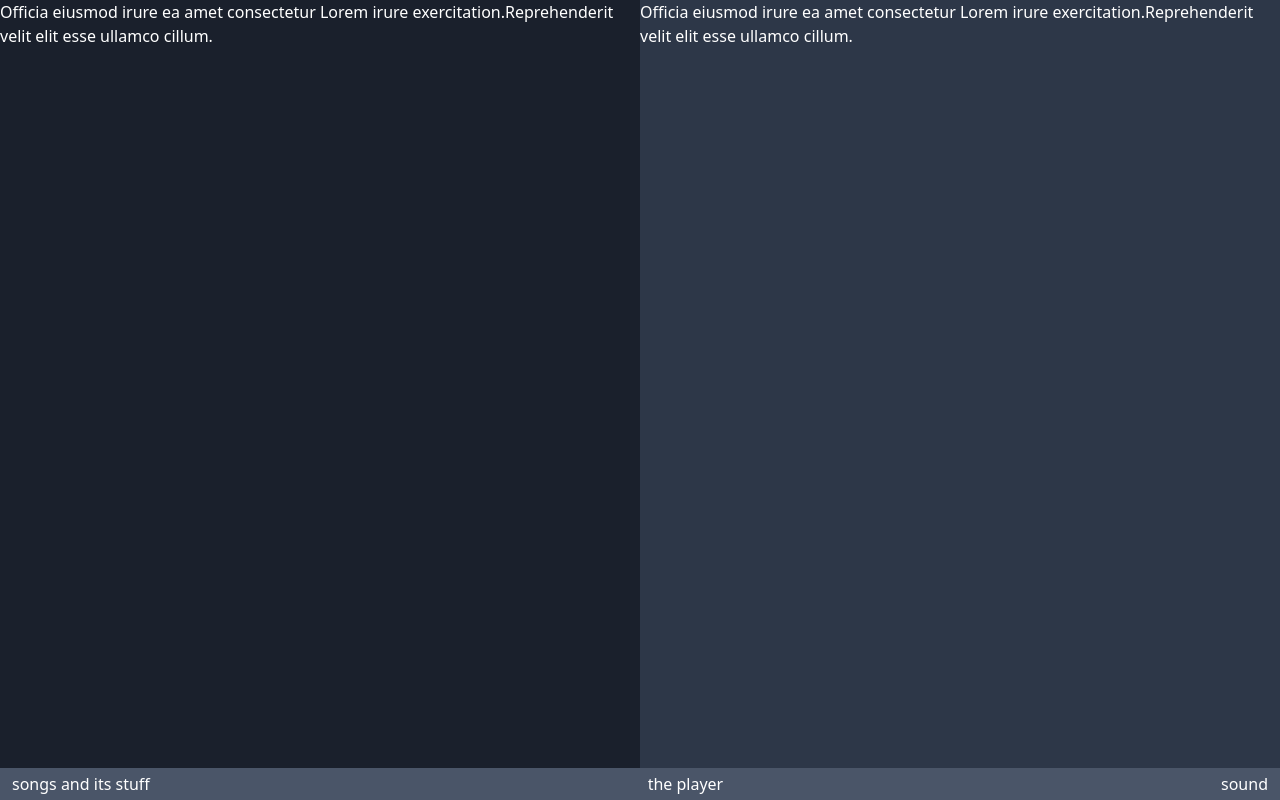
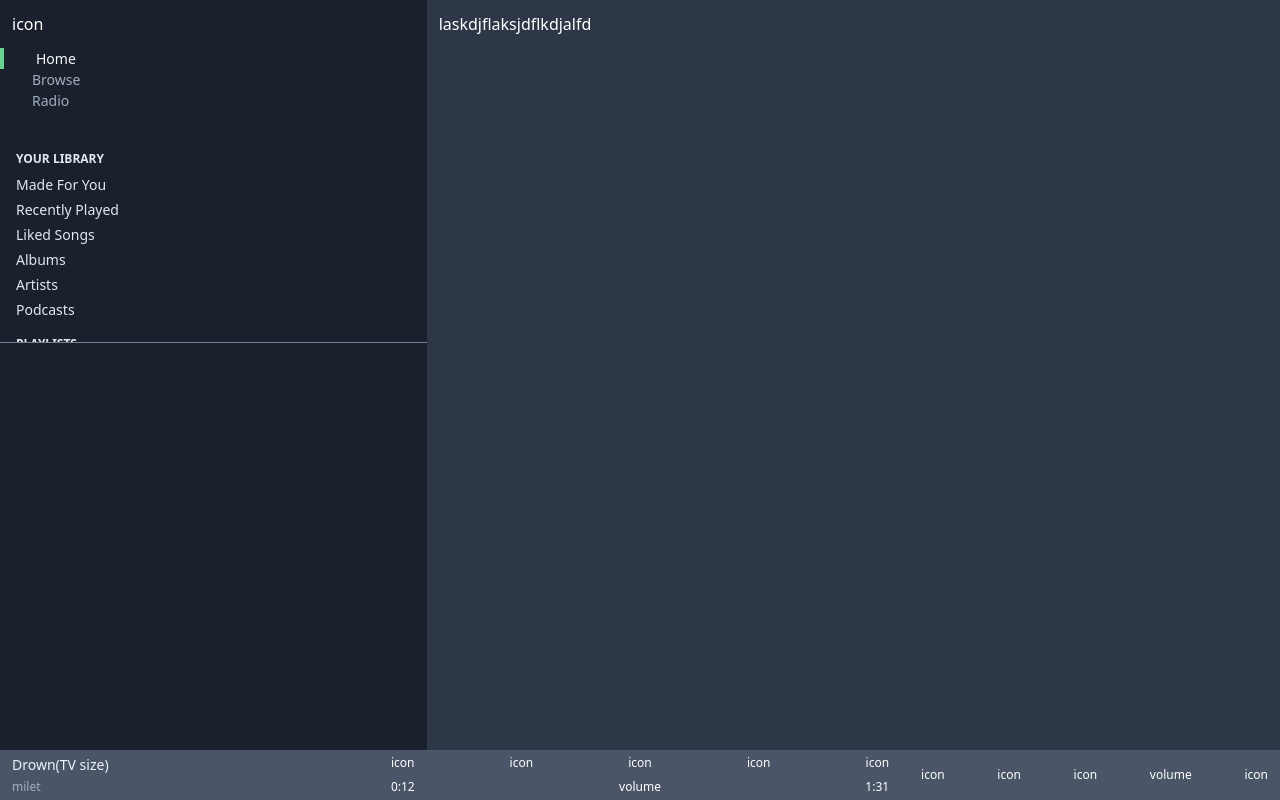
Before and after one commit to Farooq-azam-khan/spotify-ui, a React (Create React App) app: page / in a window 1280 px wide. Built offline with nearby package versions, Linux system fonts and the light colour scheme.

Commit message:
started sidebar

```diff
--- a/src/App.js
+++ b/src/App.js
@@ -1,14 +1,11 @@
 import React from 'react';
 
 import ActiveSongDrawer from './components/ActiveSongDrawer';
-
+import Home from './components/Home'
 const App = () => {
   return (
     <div className="flex flex-col items-center justify-center text-white w-screen h-screen">
-      <div className="flex bg-gray-800 h-full">
-        <div className="overflow-auto bg-gray-900 h-full">Officia eiusmod irure ea amet consectetur Lorem irure exercitation.Reprehenderit velit elit esse ullamco cillum.</div>
-        <div className="flex-grow">Officia eiusmod irure ea amet consectetur Lorem irure exercitation.Reprehenderit velit elit esse ullamco cillum.</div>
-      </div>
+      <Home className="flex bg-gray-800 h-full w-full" />
       <ActiveSongDrawer className="flex w-full items-center justify-between bg-gray-700 px-3 py-1" />
     </div>
 
--- a/src/components/ActiveSongDrawer.js
+++ b/src/components/ActiveSongDrawer.js
@@ -2,7 +2,16 @@ import React from 'react';
 
 const ActiveSongDrawer = ({ className }) => {
     return <div className={className}>
-        <div>songs and its stuff</div><div>the player</div><div>sound </div>
+        <div className="w-2/5 mr-4 h-full text-sm text-gray-200">Drown(TV size)<br /><span className="text-gray-500 text-xs">milet</span></div>
+        <div className="w-3/5 flex flex-col h-full mr-4 items-center justify-between text-xs px-4">
+            <div className="flex items-center justify-between w-full">
+                <div>icon</div><div>icon</div><div>icon</div><div>icon</div><div>icon</div>
+            </div>
+            <div className="inline-flex items-center justify-between w-full "><div>0:12</div><div>volume</div><div>1:31</div></div>
+        </div>
+        <div className="w-2/5 h-full inline-flex justify-between items-center text-xs">
+            <div>icon</div><div>icon</div><div>icon</div><div>volume</div><div>icon</div>
+        </div>
     </div>
 }
 
--- /dev/null
+++ b/src/components/Home/Sidebar.js
@@ -0,0 +1,49 @@
+import React from 'react'
+
+const Sidebar = ({ className }) => {
+    return (
+        <div className={className} >
+            <div className="p-3">icon</div>
+            <div>
+                <nav>
+                    <ul className="flex flex-col">
+                        <li className="text-sm text-gray-100 font-bold border-l-4 border-green-400 px-8"><button>Home</button></li>
+                        <li className="text-sm text-gray-500 font-bold px-8"><button>Browse</button></li>
+                        <li className="text-sm text-gray-500 font-bold px-8"><button>Radio</button></li>
+                    </ul>
+                </nav>
+            </div>
+            <div className="mt-10 px-4 flex flex-col overflow-auto text-gray-300 h-48 border-b border-gray-600 w-full">
+                <div>
+                    <h2 className="text-xs leading-tight uppercase font-semibold">Your Library</h2>
+                </div>
+                <div className="mt-2">
+                    <ul className="flex flex-col">
+                        <li className="text-sm mb-1 truncate">Made For You</li>
+                        <li className="text-sm mb-1 truncate">Recently Played</li>
+                        <li className="text-sm mb-1 truncate">Liked Songs</li>
+                        <li className="text-sm mb-1 truncate">Albums</li>
+                        <li className="text-sm mb-1 truncate">Artists</li>
+                        <li className="text-sm mb-1 truncate">Podcasts</li>
+                    </ul>
+                </div>
+                {/* playlists */}
+                <div className="mt-3">
+                    <h2 className="text-xs leading-tight uppercase font-semibold">Playlists</h2>
+                </div>
+                <div>
+                    <ul className="flex flex-col">
+                        <li className="text-sm truncate">The Future Nostalgia</li>
+                        <li className="text-sm truncate">JoJo OST</li>
+                        <li className="text-sm truncate">Mr Robot OST</li>
+                        <li className="text-sm truncate">Peaceful Piano</li>
+                        <li className="text-sm truncate">Tear Drop</li>
+                    </ul>
+                </div>
+
+            </div>
+        </div>
+    )
+}
+
+export default Sidebar
--- /dev/null
+++ b/src/components/Home/index.js
@@ -0,0 +1,12 @@
+import React from 'react'
+
+import Sidebar from './Sidebar';
+
+const Home = ({ className }) => {
+    return (<div className={className}>
+        <Sidebar className="w-2/6 overflow-auto bg-gray-900 h-full flex flex-col" />
+        <div className="w-4/6 flex p-3"><div>laskdjflaksjdflkdjalfd</div></div>
+    </div>
+    )
+}
+export default Home
```
